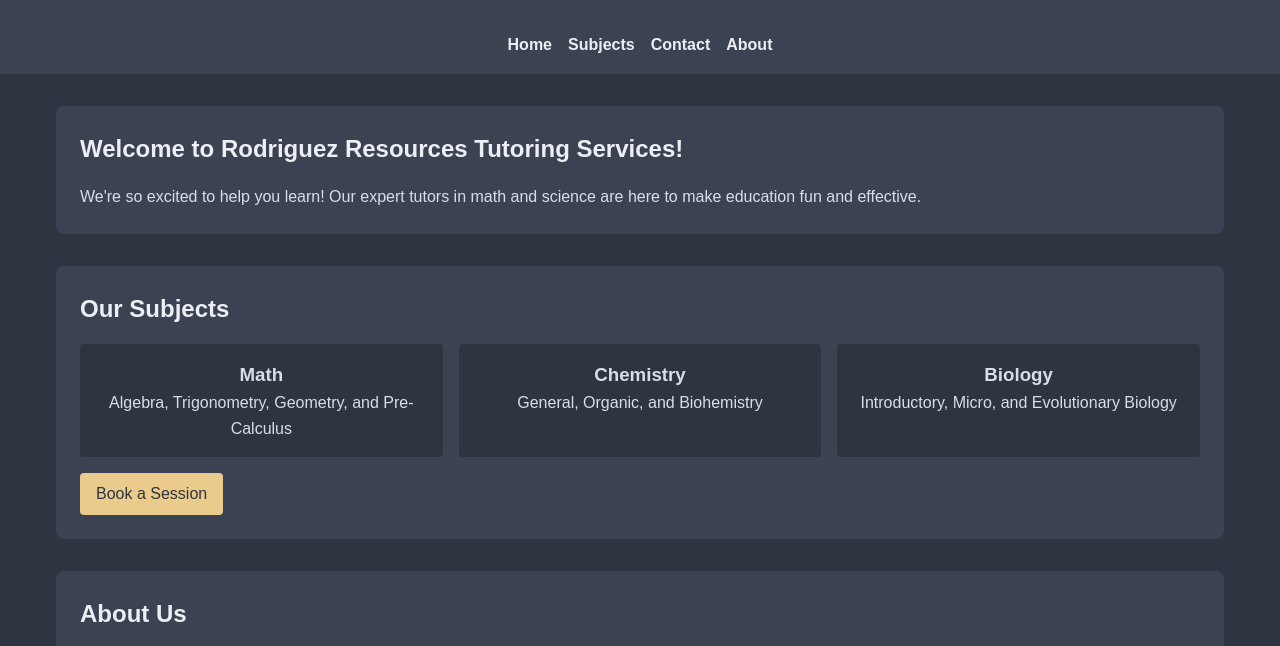
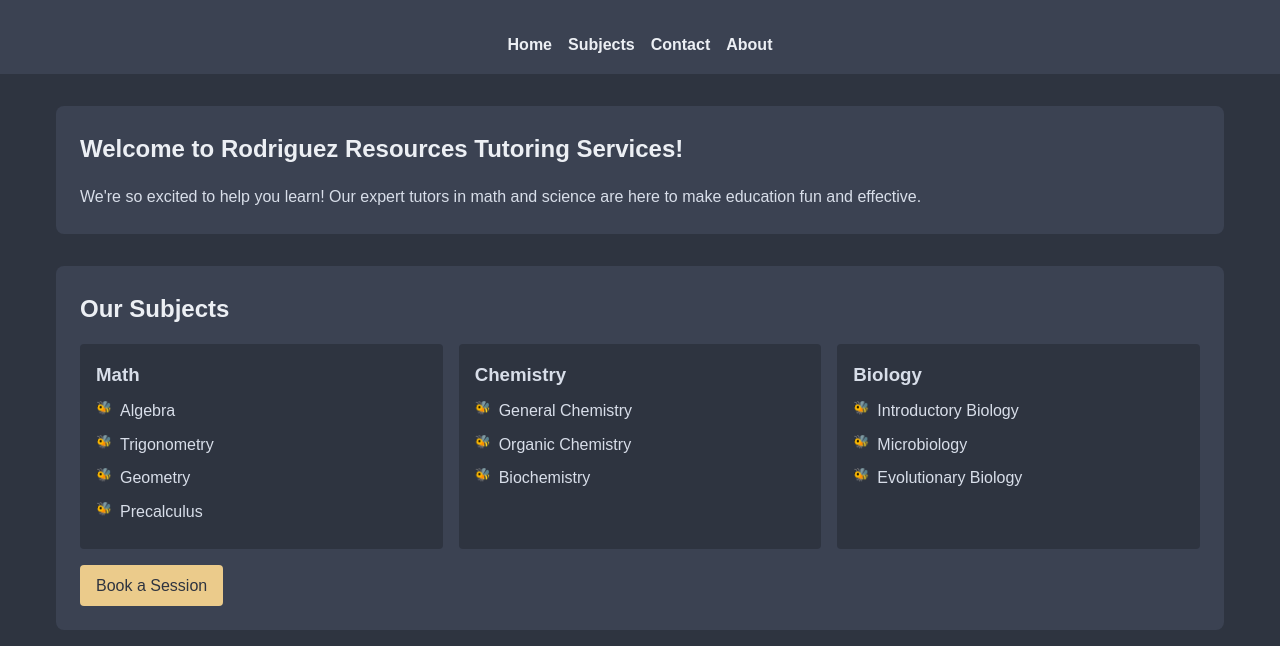
Before and after one commit to rudolphrj/tutor-redux, a plain HTML site: page index.html in a window 1280 px wide. Shown: the part 86-732 px from the top of the page. Drawn offline with Linux system fonts and the light colour scheme.

Commit message:
Various changes

```diff
--- a/index.html
+++ b/index.html
@@ -214,6 +214,45 @@ footer {
             nav ul { flex-direction: column; align-items: center; }
             .bee-graphic { width: 30px; height: 30px; }
         }
+
+
+        /* Add this to the existing CSS */
+.subject-card ul {
+    list-style-type: none;      /* Remove default bullets */
+    padding-left: 0;            /* Align with card content */
+    margin-top: 0.5rem;         /* Space between title and list */
+}
+
+.subject-card li {
+    position: relative;         /* For custom bullet positioning */
+    padding-left: 1.5rem;       /* Space for custom bullet */
+    margin-bottom: 0.5rem;      /* Space between items */
+    color: var(--nord4);        /* Light gray text */
+}
+
+.subject-card li:before {
+    content: "🐝";             /* Bee emoji as bullet point */
+    position: absolute;
+    left: 0;
+    color: var(--nord13);      /* Yellow bee */
+    font-size: 0.8rem;         /* Smaller bee size */
+}
+
+/* Ensure cards maintain layout */
+.subject-card {
+    background: var(--nord0);
+    padding: 1rem;
+    border-radius: 4px;
+    text-align: left;           /* Changed from center for better list alignment */
+    color: var(--nord4);
+}
+
+/* Mobile adjustments */
+@media (max-width: 768px) {
+    .subject-card {
+        text-align: left;       /* Keep left-aligned on mobile */
+    }
+}
     </style>
 </head>
 <body>
@@ -241,15 +280,28 @@ footer {
             <div class="subjects">
                 <div class="subject-card">
                     <h3>Math</h3>
-                    <p>Algebra, Trigonometry, Geometry, and Pre-Calculus</p>
+                    <ul>
+                        <li>Algebra</li>
+                        <li>Trigonometry</li>
+                        <li>Geometry</li>
+                        <li>Precalculus</li>
+                    </ul>
                 </div>
                 <div class="subject-card">
                     <h3>Chemistry</h3>
-                    <p>General, Organic, and  Biohemistry </p>
+                    <ul>
+                        <li>General Chemistry</li>
+                        <li>Organic Chemistry</li>
+                        <li>Biochemistry</li>
+                    </ul>
                 </div>
                 <div class="subject-card">
                     <h3>Biology</h3>
-                    <p>Introductory, Micro, and Evolutionary Biology</p>
+                    <ul>
+                        <li>Introductory Biology</li>
+                        <li>Microbiology</li>
+                        <li>Evolutionary Biology</li>
+                    </ul>
                 </div>
             </div>
             <a href="#contact" class="btn">Book a Session</a>
@@ -260,7 +312,7 @@ footer {
             <div class="about-content">
                 <div class="about-text">
                     <h3>Expert Tutor: Shianna Rodriguez</h3>
-                    <p>Shianna earned her Bachelor's of Science degree in Plant Sciences and Master's degree in Insect Sciences at the University of Arizona.</p>
+                    <p>Shianna earned her Bachelor's of Science degree in Plant Sciences and Master's of Science degree in Insect Sciences at the University of Arizona.</p>
                     <p>With combined experience as a professional tutor and scientist, Shianna is well equipped to help you reach your educational goals!</p>
                 </div>
                 <div class="tutor-image">
```
